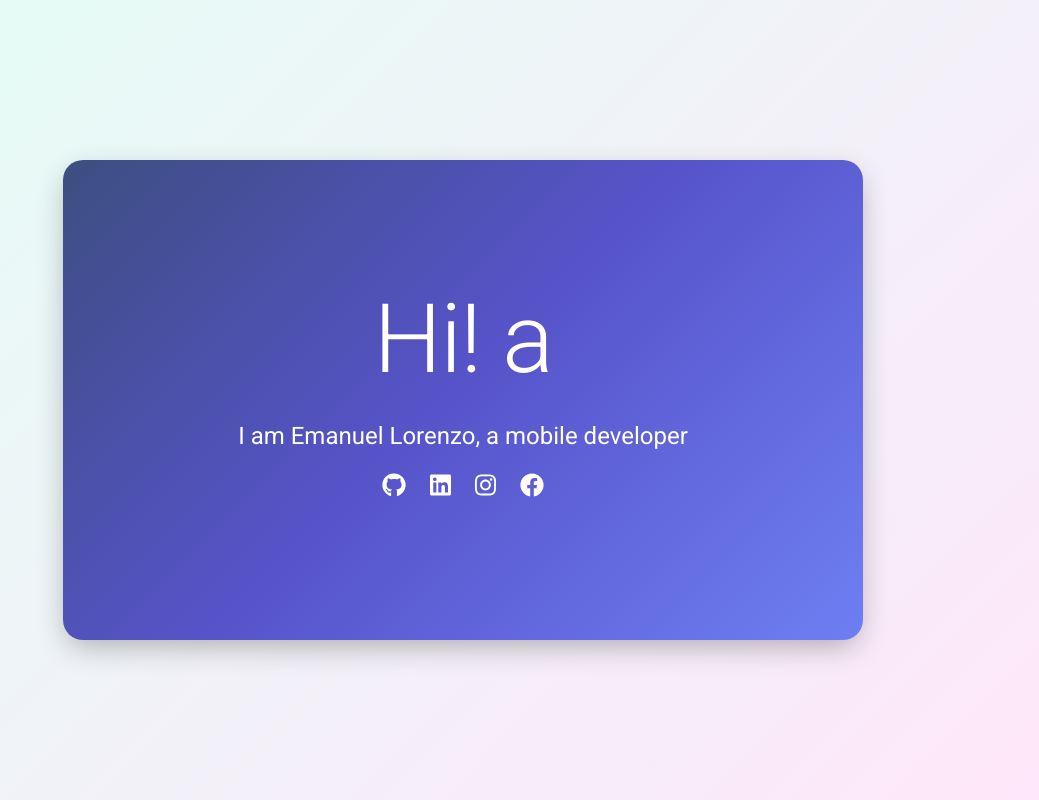
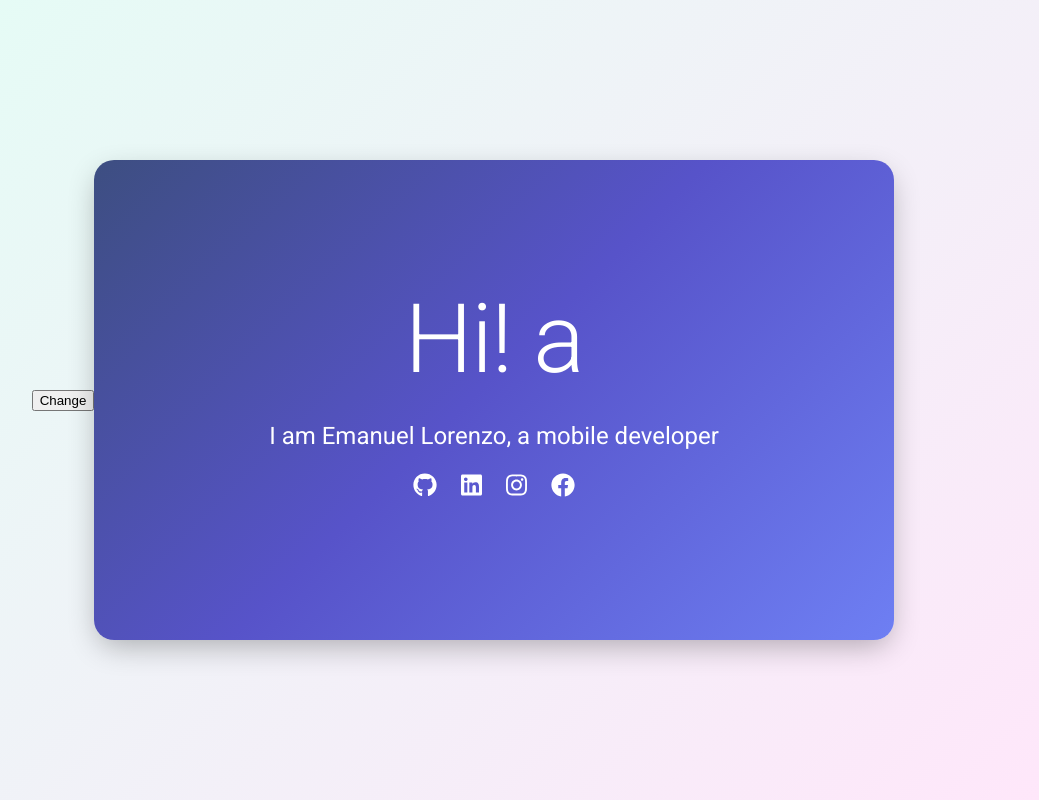
Before and after one commit to emalorenzo/ema, a React (Create React App) app: page / in a window 1280 px wide. Shown: the whole page, without its empty margins (177-1216 px from the left). Built offline with nearby package versions, Linux system fonts and the light colour scheme.

Commit message:
Changing theme, WIP

```diff
--- a/src/components/App.js
+++ b/src/components/App.js
@@ -1,66 +1,18 @@
-/* eslint-disable no-undef */
 import React from 'react';
-import styled from 'styled-components';
-import { useSpring, animated } from 'react-spring';
-import Typography from '@material-ui/core/Typography';
-import { MuiThemeProvider, createMuiTheme } from '@material-ui/core/styles';
-import SocialIcons from './SocialIcons';
-
-const theme = createMuiTheme({
-  palette: {
-    type: 'dark',
-  },
-});
+import { MuiThemeProvider } from '@material-ui/core/styles';
+import Card from './Card';
+import ThemeContext, { ThemeProvider } from './ThemeProvider';
 
 const App = () => (
-  <MuiThemeProvider theme={theme}>
-    <Root />
-  </MuiThemeProvider>
+  <ThemeProvider>
+    <ThemeContext.Consumer>
+      {currentTheme => (
+        <MuiThemeProvider theme={currentTheme}>
+          <Card />
+        </MuiThemeProvider>
+      )}
+    </ThemeContext.Consumer>
+  </ThemeProvider>
 );
 
-const Card = styled(animated.div)`
-  width: 100ch;
-  height: 60ch;
-  border-radius: 20px;
-  background-image: linear-gradient(-225deg, #3D4E81 0%, #5753C9 48%, #6E7FF3 100%);
-  background-size: cover;
-  background-position: center center;
-  box-shadow: 0px 10px 30px -5px rgba(0, 0, 0, 0.3);
-  transition: box-shadow 0.5s;
-  will-change: transform;
-  /* border: 15px solid white; */
-  display: flex;
-  justify-content: center;
-  align-items: center;
-  flex-direction: column;
-
-  &:hover {
-    box-shadow: 0px 30px 100px -10px rgba(0, 0, 0, 0.4);
-  }
-`;
-
-const calc = (x, y) => [-(y - window.innerHeight / 2) / 20, (x - window.innerWidth / 2) / 20, 1.03];
-const trans = (x, y, s) => `perspective(1000px) rotateX(${x / 4}deg) rotateY(${y / 4}deg) scale(${s})`;
-
-const Root = () => {
-  const [springProps, set] = useSpring(
-    () => ({ xys: [0, 0, 1], config: { mass: 5, tension: 350, friction: 40 } }),
-  );
-  return (
-    <Card
-      onMouseMove={({ clientX: x, clientY: y }) => set({ xys: calc(x, y) })}
-      onMouseLeave={() => set({ xys: [0, 0, 1] })}
-      style={{ transform: springProps.xys.interpolate(trans) }}
-    >
-      <Typography component="h2" variant="h1" gutterBottom>
-        Hi! a
-      </Typography>
-      <Typography variant="h5" gutterBottom>
-        I am Emanuel Lorenzo, a mobile developer
-      </Typography>
-      <SocialIcons />
-    </Card>
-  );
-};
-
 export default App;
--- /dev/null
+++ b/src/components/Card.js
@@ -0,0 +1,51 @@
+import React from 'react';
+import styled from 'styled-components';
+import { useSpring, animated } from 'react-spring';
+import Typography from '@material-ui/core/Typography';
+import SocialIcons from './SocialIcons';
+
+const Card = styled(animated.div)`
+  width: 100ch;
+  height: 60ch;
+  border-radius: 20px;
+  background-image: linear-gradient(-225deg, #3D4E81 0%, #5753C9 48%, #6E7FF3 100%);
+  background-size: cover;
+  background-position: center center;
+  box-shadow: 0px 10px 30px -5px rgba(0, 0, 0, 0.3);
+  transition: box-shadow 0.5s;
+  will-change: transform;
+  /* border: 15px solid white; */
+  display: flex;
+  justify-content: center;
+  align-items: center;
+  flex-direction: column;
+
+  &:hover {
+    box-shadow: 0px 30px 100px -10px rgba(0, 0, 0, 0.4);
+  }
+`;
+
+// eslint-disable-next-line no-undef
+const calc = (x, y) => [-(y - window.innerHeight / 2) / 20, (x - window.innerWidth / 2) / 20, 1.03];
+const trans = (x, y, s) => `perspective(1000px) rotateX(${x / 4}deg) rotateY(${y / 4}deg) scale(${s})`;
+
+export default () => {
+  const [springProps, set] = useSpring(
+    () => ({ xys: [0, 0, 1], config: { mass: 5, tension: 350, friction: 40 } }),
+  );
+  return (
+    <Card
+      onMouseMove={({ clientX: x, clientY: y }) => set({ xys: calc(x, y) })}
+      onMouseLeave={() => set({ xys: [0, 0, 1] })}
+      style={{ transform: springProps.xys.interpolate(trans) }}
+    >
+      <Typography component="h2" variant="h1" gutterBottom>
+        Hi! a
+      </Typography>
+      <Typography variant="h5" gutterBottom>
+        I am Emanuel Lorenzo, a mobile developer
+      </Typography>
+      <SocialIcons />
+    </Card>
+  );
+};
--- /dev/null
+++ b/src/components/ThemeProvider.js
@@ -0,0 +1,42 @@
+import React, { useState } from 'react';
+import { createMuiTheme } from '@material-ui/core/styles';
+
+const themes = {
+  dark: createMuiTheme({
+    name: 'dark',
+    palette: {
+      type: 'dark',
+    },
+    typography: {
+      useNextVariants: true,
+    },
+  }),
+  light: createMuiTheme({
+    name: 'light',
+    palette: {
+      type: 'light',
+    },
+    typography: {
+      useNextVariants: true,
+    },
+  }),
+};
+
+const ThemeContext = React.createContext(themes.dark);
+
+export const ThemeProvider = (props) => {
+  const [theme, setTheme] = useState(themes.dark);
+  function switchTheme() {
+    setTheme(theme.name === 'dark' ? themes.light : themes.dark);
+  }
+  return (
+    <ThemeContext.Provider value={theme}>
+      <button onClick={() => setTheme(switchTheme)} type="button">
+        Change
+      </button>
+      {props.children}
+    </ThemeContext.Provider>
+  );
+};
+
+export default ThemeContext;
--- /dev/null
+++ b/src/hooks/package.json
@@ -0,0 +1,3 @@
+{
+  "name": "hooks"
+}
```
Also changed, not shown: src/hooks/index.js (added).
